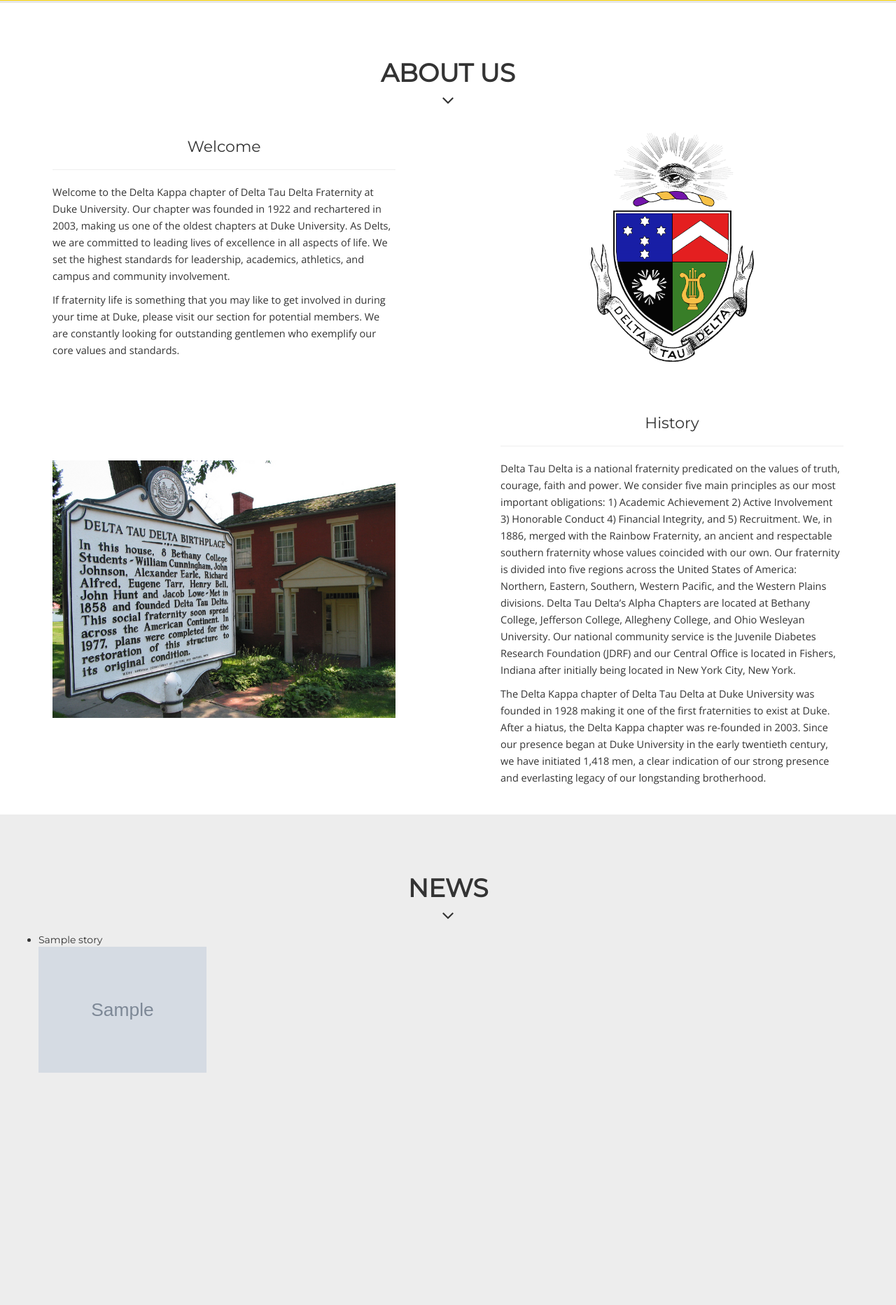
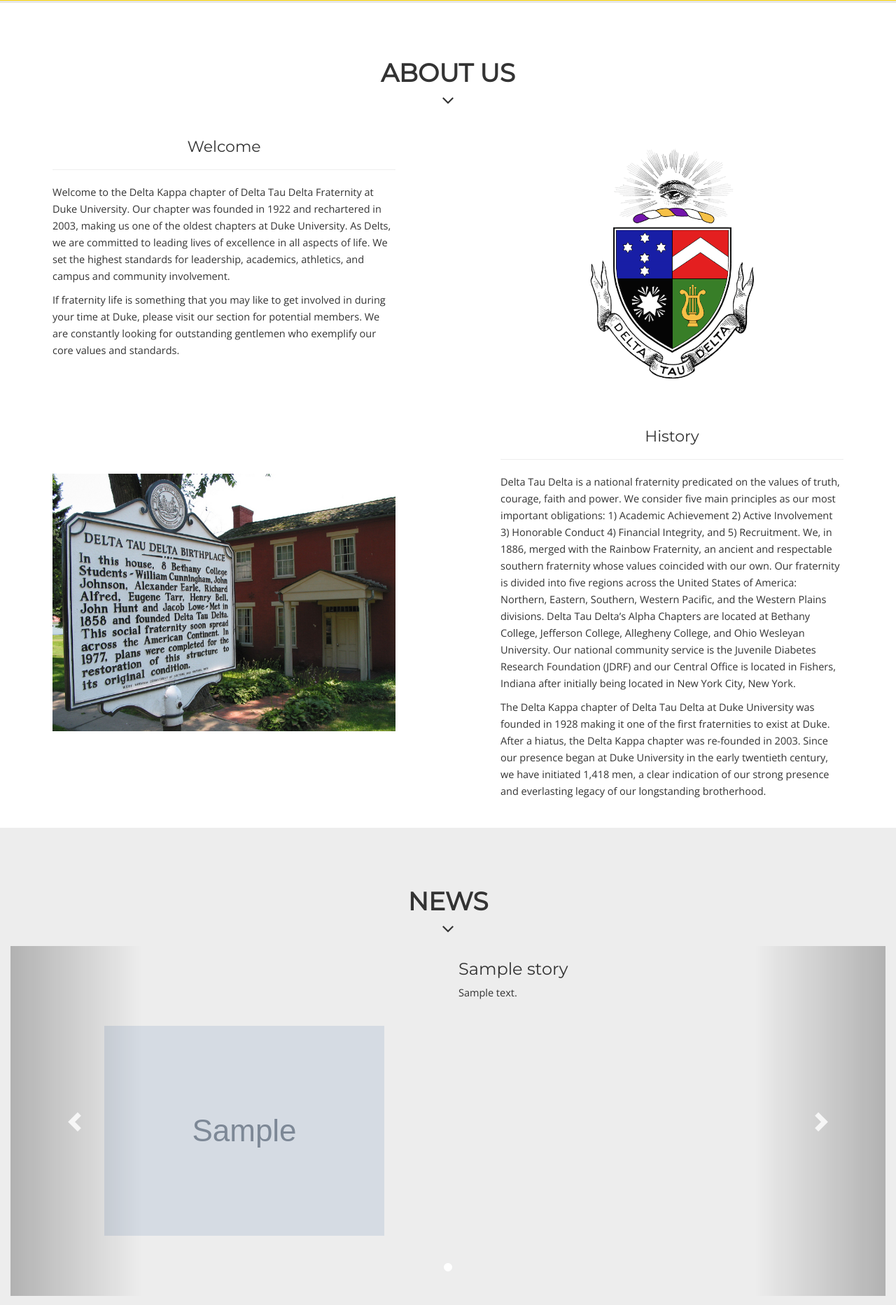
Before and after one commit to tomrom95/dukedeltsv2, a Django app: page / in a window 1280 px wide. Shown: the part 801-2666 px from the top of the page at 70% size. Run offline with Django 3.2, Linux system fonts and the light colour scheme; tables that the repository leaves empty hold one stand-in row (values such as "Sample post"); grey boxes marked "Sample" are stand-in pictures; parts of the project's set-up code (start-up, migrations or seed data) failed here and were passed over; some libraries are stand-ins or nearby versions.

Commit message:
Because mike is foolish

```diff
--- a/dukedelts/static/css/custom.css
+++ b/dukedelts/static/css/custom.css
@@ -45,7 +45,7 @@
 	color: #fff;
 }
 
-.right {
+.right-top {
 	position: absolute;
 	float: right;
 	right: 5px;
@@ -53,7 +53,7 @@
 	padding-top: 20px;
 }
 
-.left {
+.left-top {
 	position: absolute;
 	float: left;
 	left: 5px;
@@ -299,6 +299,45 @@
 	margin-top: 75px;
 }
 
+.frame {
+    height: 100%;      /* equals max image height */
+    width: 100%;
+    text-align: center; margin: 1em 0;
+}
+
+.helper {
+    display: inline-block;
+    height: 100%;
+    vertical-align: middle;
+}
+
+.news-img {
+    vertical-align: middle;
+    min-width: 50%;
+    min-width: 50%;
+    max-width: 90%;
+    max-height: 90%;
+    margin: 0 auto;
+}
+
+.carousel {
+	height: 500px;
+}
+
+.item {
+	height: 100%;
+	width: 100%;
+}
+.carousel-inner {
+	height: 100%;
+}
+.news-story {
+	height: 100%;
+}
+.news-half {
+	height: 100%;
+}
+
 @media (min-width: 768px){
 	.navbar-nav{
 	    margin: 0 auto;
@@ -399,7 +438,7 @@
 		opacity: 1;
 	}
 
-	.left, .right {
+	.left-top, .right-top {
 		display: none;
 	}
 
--- a/dukedelts/views.py
+++ b/dukedelts/views.py
@@ -20,19 +20,18 @@
                             'background': Background.objects.all(),
                             'user': request.user,
                             'story': Story.objects.all(),
+                            'range': range(0,len(Story.objects.all())),
                             'board': ordered_list()})
     if request.method == 'POST' and "alumni" in request.POST:
         alumni_form = AlumniForm(request.POST)
         alumni_sent = alumni_email(alumni_form)
         messages.success(request, 'Alumni email sent', extra_tags='alumni')
-        return HttpResponseRedirect(
-            reverse("dukedelts.views.home"))
+        return HttpResponseRedirect('/#alumni')
     elif request.method == 'POST' and "rush" in request.POST:
         rush_form = RushForm(request.POST)
         rush_sent = rush_email(rush_form)
         messages.success(request, 'Rush email sent', extra_tags='rush')
-        return HttpResponseRedirect(
-            reverse("dukedelts.views.home"))
+        return HttpResponseRedirect('/#recruitment')
     return render_to_response('dukedelts/home.html',
                              {'alumni_form': alumni_form,
                              'rush_form': rush_form,
--- a/templates/dukedelts/home.html
+++ b/templates/dukedelts/home.html
@@ -5,7 +5,7 @@
 <div class="container page home" id="top">
     <div class="row">
       <div class="col-md-4">
-        <div class="left">
+        <div class="left-top">
           <div class="top-img">
             <a href=""><img src="media/DTD_crest.png" class="top-img"></a>
           </div>
@@ -17,7 +17,7 @@
       <div class="col-md-4">
       </div>
       <div class="col-md-4">
-        <div class="right">
+        <div class="right-top">
         {% if user and not user.is_anonymous %}
            <a class="btn btn-default btn-lg top-btn" href="{% url 'auth:logout' %}?next={{ request.path }}">Logout</a>
         {% else %}
@@ -108,17 +108,55 @@
       <i class="fa fa-2x fa-angle-down"></i>
     </div>
   </div>
-  {% if story %}
-      <ul>
+  <div id="myCarousel" class="carousel slide" data-ride="carousel">
+    <!-- Indicators -->
+    <ol class="carousel-indicators">
+      {% for i in range %}
+        {% if forloop.first %}
+        <li data-target="#myCarousel" data-slide-to="{{ i }}" class="active"></li>
+        {% else %}
+        <li data-target="#myCarousel" data-slide-to="{{ i }}"></li>
+        {% endif %}
+      {% endfor %}
+    </ol>
+
+    <!-- Wrapper for slides -->
+    <div class="carousel-inner" role="listbox">
       {% for s in story %}
-          <li>{{ s.title }}</li>
-          <img src="{{ s.image.url }}" width="240px"/>
+        {% if forloop.first %}
+          <div class="active item">
+        {% else %}
+          <div class="item">
+        {% endif %}
+          <div class="container news-story">
+            <div class="row news-story">
+              <div class="col-md-6 news-half">
+                <div class="frame">
+                  <span class="helper"></span>
+                  <img class="news-img" src="{{ s.image.url }}">
+                </div>
+              </div>
+              <div class="col-md-6 news-half">
+                <h3>{{ s.title }}</h3>
+                <p>{{ s.body }}</p>
+              </div>
+            </div>
+          </div>
+        </div>
       {% endfor %}
-      </ul>
-  {% else %}
-      <p>No stories are available.</p>
-  {% endif %}
+    </div>
+
+    <!-- Left and right controls -->
+    <a class="left carousel-control" href="#myCarousel" role="button" data-slide="prev">
+      <span class="glyphicon glyphicon-chevron-left" aria-hidden="true"></span>
+      <span class="sr-only">Previous</span>
+    </a>
+    <a class="right carousel-control" href="#myCarousel" role="button" data-slide="next">
+      <span class="glyphicon glyphicon-chevron-right" aria-hidden="true"></span>
+      <span class="sr-only">Next</span>
+    </a>
   </div>
+</div>
 
 <div class="container section1" id="alumni">
   <div class="row">
```
Also changed, not shown: requirements.txt (added, +19 -0 lines), 1 other file.
